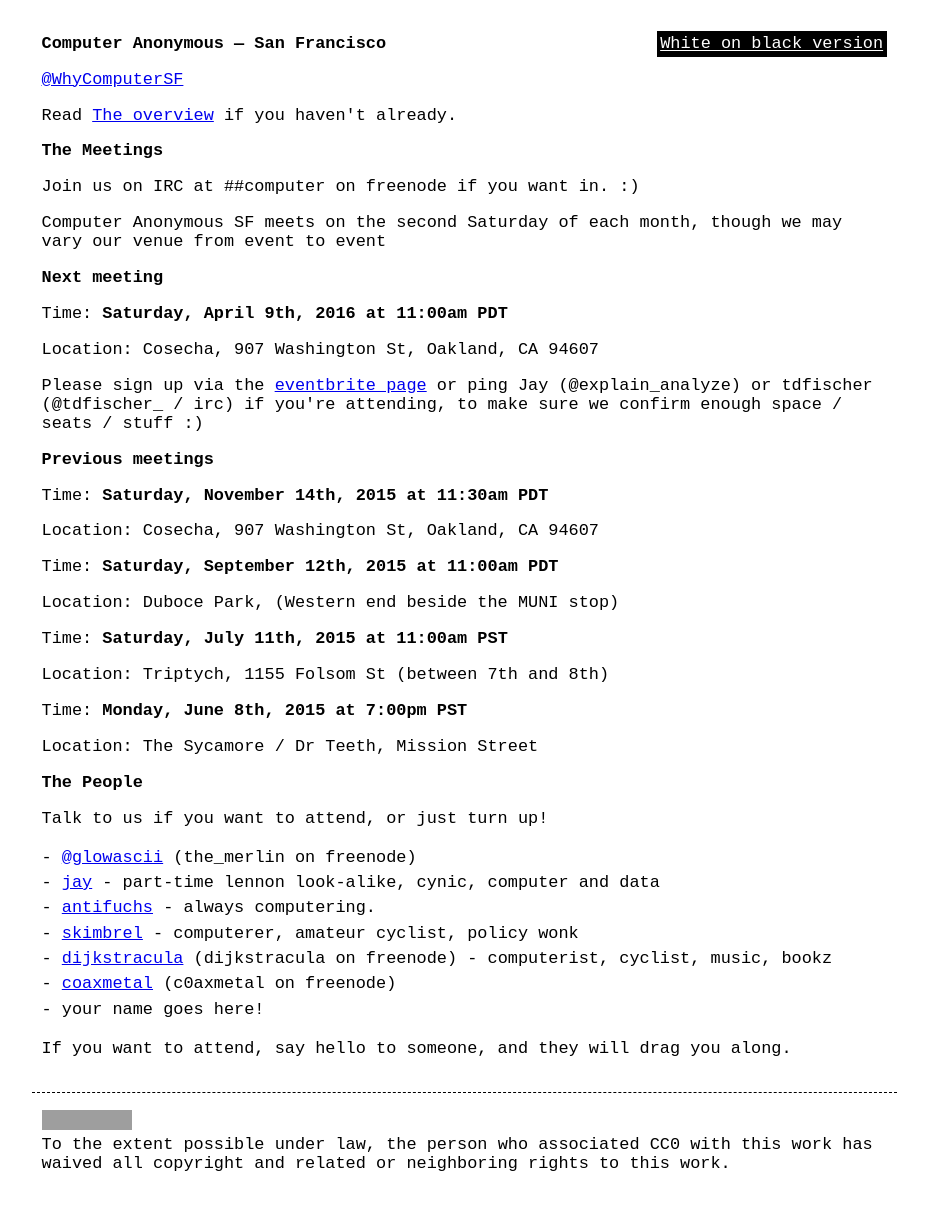
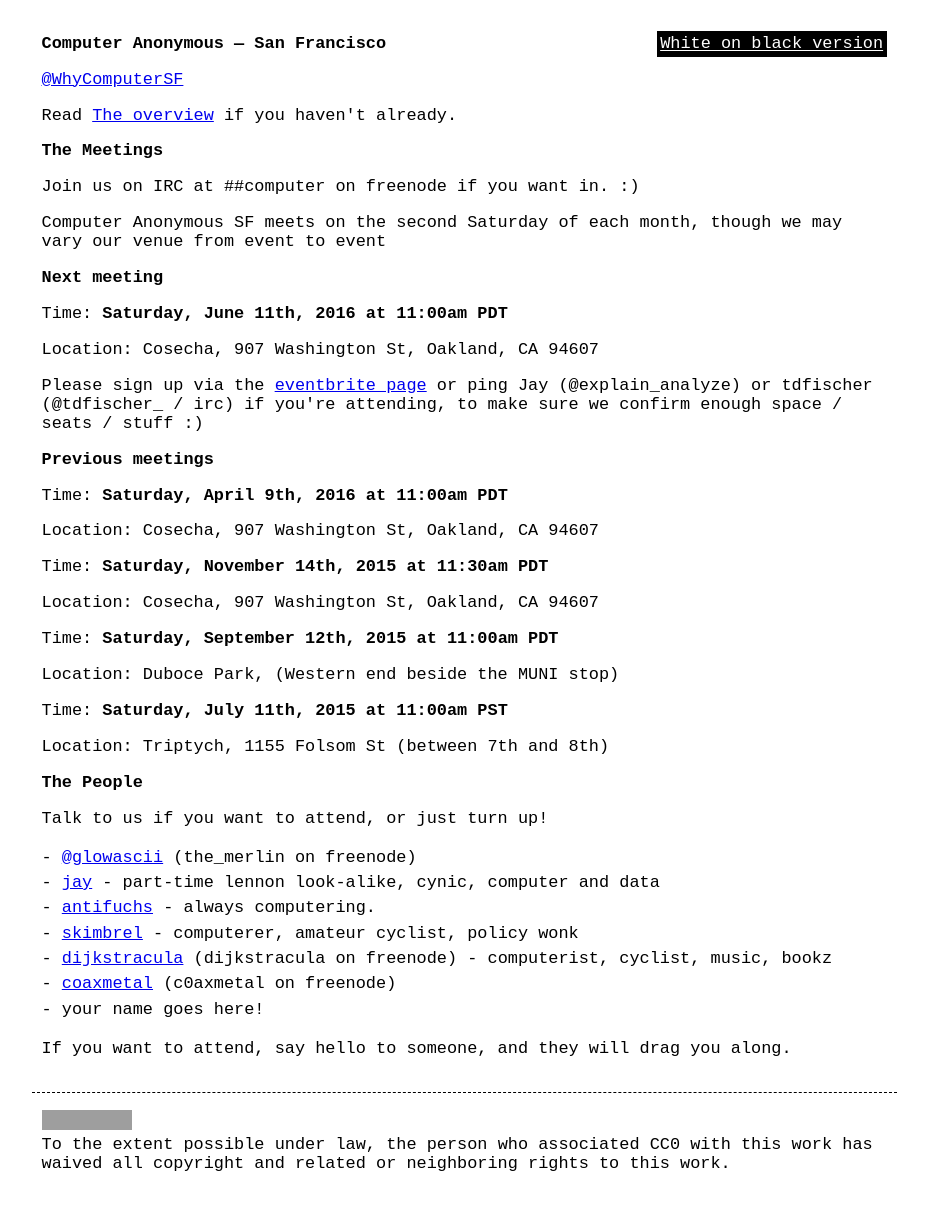
Before and after one commit to computeranonymous/computer, a Jekyll site: the page built from us_sanfrancisco.html, in a window 1280 px wide. Shown: the whole page, without its empty margins (176-1104 px from the left). Built offline with Jekyll 4.4.1, drawn with Linux system fonts in a browser that asks for light colours; grey boxes are pictures that could not be loaded.

Commit message:
[jun-2016] Computer

```diff
--- a/us_sanfrancisco.html
+++ b/us_sanfrancisco.html
@@ -17,12 +17,15 @@
 
       <h3>Next meeting</h3>
 
-      <p>Time: <strong>Saturday, April 9th, 2016 at 11:00am PDT</strong></p>
+      <p>Time: <strong>Saturday, June 11th, 2016 at 11:00am PDT</strong></p>
       <p>Location: Cosecha, 907 Washington St, Oakland, CA 94607</p>
 
       <p>Please sign up via the <a href="https://computeranonymoussf.eventbrite.com">eventbrite page</a> or ping Jay (@explain_analyze) or tdfischer (@tdfischer_ / irc) if you're attending, to make sure we confirm enough space / seats / stuff :)</p>
 
       <h3>Previous meetings</h3>
+
+      <p>Time: <strong>Saturday, April 9th, 2016 at 11:00am PDT</strong></p>
+      <p>Location: Cosecha, 907 Washington St, Oakland, CA 94607</p>
 
       <p>Time: <strong>Saturday, November 14th, 2015 at 11:30am PDT</strong></p>
       <p>Location: Cosecha, 907 Washington St, Oakland, CA 94607</p>
@@ -32,9 +35,6 @@
 
       <p>Time: <strong>Saturday, July 11th, 2015 at 11:00am PST</strong></p>
       <p>Location: Triptych, 1155 Folsom St (between 7th and 8th)</p>
-
-      <p>Time: <strong>Monday, June 8th, 2015 at 7:00pm PST</strong></p>
-      <p>Location: The Sycamore / Dr Teeth, Mission Street</p>
 
       <h3>The People</h3>
 
```
